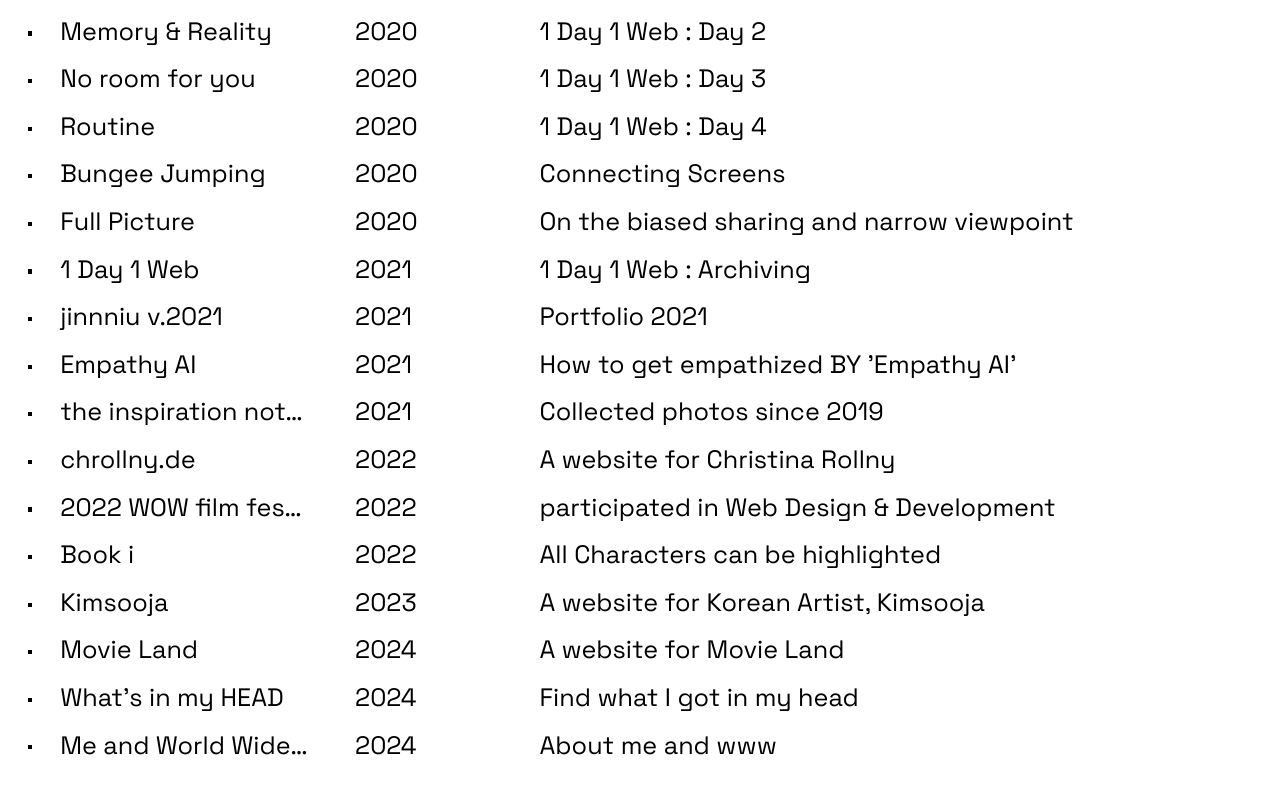
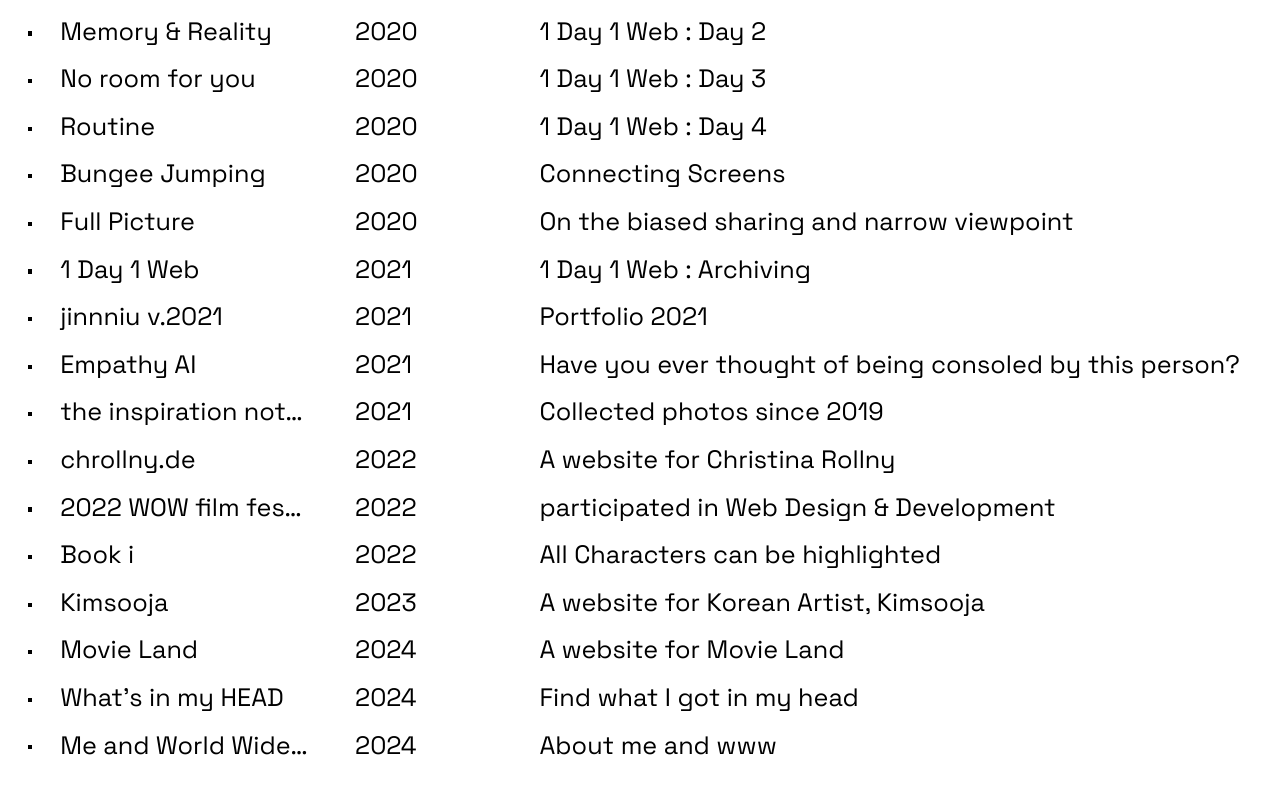
Before and after one commit to jinnniu/jinnniu.github.io, a plain HTML site: page index.html in a window 1280 px wide. Shown: the part 115-908 px from the top of the page. Drawn offline with Linux system fonts and the light colour scheme.

Commit message:
edit on 241002

```diff
--- a/index.html
+++ b/index.html
@@ -101,7 +101,7 @@
             <p class="worktable__list--title">Empathy AI</p>
             <p class="worktable__list--year">2021</p>
             <p class="worktable__list--des">
-              How to get empathized BY 'Empathy AI'
+              Have you ever thought of being consoled by this person?
             </p>
           </div>
 
```
